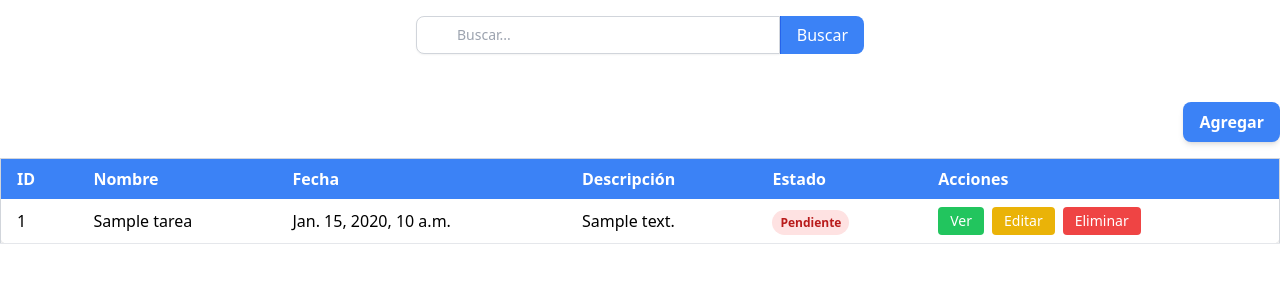
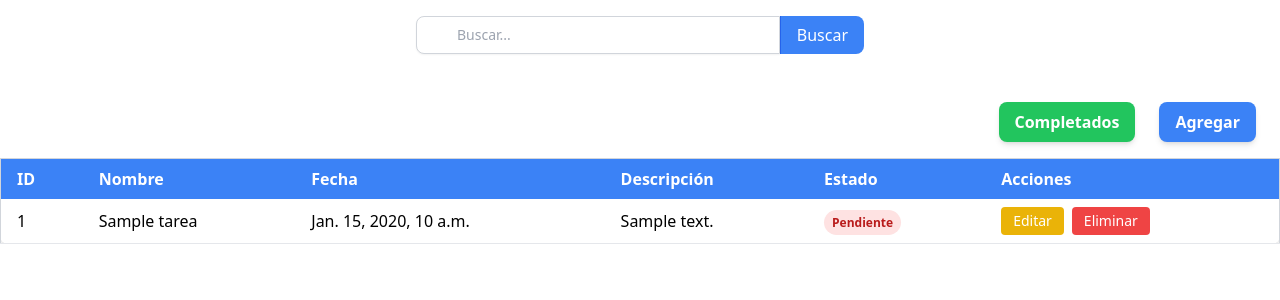
Before and after one commit to lal04/Gestor-de-Tareas, a Django app: page /tarea/ in a window 1280 px wide. Shown: the top 300 px of the page. Run offline with Django 4.2, Linux system fonts and the light colour scheme; tables that the repository leaves empty hold one stand-in row (values such as "Sample post"); some libraries are stand-ins or nearby versions.

Commit message:
busqueda y filtro completados

```diff
--- a/tarea/templates/base.html
+++ b/tarea/templates/base.html
@@ -9,31 +9,7 @@
     <title> {% block title%} {% endblock title%}</title>
 </head>
 <body>
-    <header>
-        <div class="flex items-center justify-center p-4">
-            <form class="relative flex w-full max-w-md">
-              <!-- Input -->
-              <input
-                type="text"
-                placeholder="Buscar..."
-                class="w-full py-2 pl-10 pr-4 text-sm border rounded-l-lg shadow-sm focus:ring-blue-500 focus:border-blue-500 border-gray-300"
-              />
-              <!-- Botón -->
-              <button
-                type="submit"
-                class="px-4 text-white bg-blue-500 border-l border-blue-600 rounded-r-lg hover:bg-blue-600 focus:ring-2 focus:ring-blue-500"
-              >
-                Buscar
-              </button>
-            </form>
-          </div>
-
-
-
-
-    </header>
-
-    <main>
+      <main>
         {% block content%}
         {% endblock content%}
 
--- a/tarea/templates/tarea_detail.html
+++ b/tarea/templates/tarea_detail.html
@@ -17,10 +17,10 @@
             <p><span class="font-semibold text-gray-800">Fecha de creación:</span> {{ tarea.fecha }}</p>
             <p><span class="font-semibold text-gray-800">Descripción:</span> {{ tarea.descripcion }}</p>
             <p><span class="font-semibold text-gray-800">Estado:</span>
-                {% if tarea.estado %}
-                    <span class="text-green-500 font-semibold">Completado</span>
+                {% if tarea.estado == 'pendiente' %}
+                    <span class="text-red-500 font-semibold">{{tarea.estado.capitalize}}</span>
                 {% else %}
-                    <span class="text-red-500 font-semibold">Pendiente</span>
+                    <span class="text-green-500 font-semibold">{{tarea.estado.capitalize}}</span>
                 {% endif %}
             </p>
         </div>
--- a/tarea/templates/tarea_list.html
+++ b/tarea/templates/tarea_list.html
@@ -4,11 +4,54 @@
 
 {% block content%}
 
+<div class="flex items-center justify-center p-4">
+    <form method="get" action=" {% url 'tarea_list' %} " class="relative flex w-full max-w-md">
+      <!-- Input -->
+      <input
+        name="busqueda"
+
+        value=""
+        type="text"
+        placeholder="Buscar..."
+        class="w-full py-2 pl-10 pr-4 text-sm border rounded-l-lg shadow-sm focus:ring-blue-500 focus:border-blue-500 border-gray-300"
+      />
+      <!-- Botón -->
+      <button
+        type="submit"
+        class="px-4 text-white bg-blue-500 border-l border-blue-600 rounded-r-lg hover:bg-blue-600 focus:ring-2 focus:ring-blue-500"
+      >
+        Buscar
+      </button>
+    </form>
+  </div>
+
 <div class="container mx-auto mt-8">
+
+    <!-- Contenedor de botones -->
+
+    <div class="flex justify-end mb-4">
+        <!-- Botón de completados -->
+
+        <form method="get" action=" {% url 'tarea_list' %} ">
+            <!-- Input -->
+            <input
+
+            hidden
+              name="completados"
+              value="completada"
+
+            />
+            <!-- Botón -->
+            <button class="px-4 mr-6 py-2 bg-green-500 text-white font-semibold rounded-lg shadow-md hover:bg-green-600 focus:outline-none focus:ring-2 focus:ring-green-400 focus:ring-opacity-75"
+              type="submit"
+            >
+              Completados
+            </button>
+          </form>
+
         <!-- Botón de agregar -->
-    <div class="flex justify-end mb-4">
         <a href="{% url 'tarea_create' %}"
-           class="px-4 py-2 bg-blue-500 text-white font-semibold rounded-lg shadow-md hover:bg-blue-600 focus:outline-none focus:ring-2 focus:ring-blue-400 focus:ring-opacity-75">
+           class="px-4 mr-6 py-2 bg-blue-500 text-white font-semibold rounded-lg shadow-md hover:bg-blue-600 focus:outline-none focus:ring-2 focus:ring-blue-400 focus:ring-opacity-75">
            Agregar
         </a>
     </div>
@@ -28,7 +71,9 @@
             </thead>
             <tbody>
                 {% for tarea in tarea_list %}
-                <tr class="border-b hover:bg-gray-100">
+
+
+                    <tr class="border-b hover:bg-gray-100 cursor-pointer" onclick="window.location.href='{% url "tarea_detail" tarea.pk %}'">
                         <td class="px-4 py-2">{{ tarea.pk }}</td>
                         <td class="px-4 py-2">{{ tarea.nombre }}</td>
                         <td class="px-4 py-2">{{ tarea.fecha }}</td>
@@ -41,10 +86,6 @@
                             {% endif %}
                         </td>
                     <td class="px-4 py-2 flex space-x-2">
-                        <a href="{% url 'tarea_detail' tarea.pk %}"
-                           class="px-3 py-1 text-sm text-white bg-green-500 rounded hover:bg-green-600">
-                           Ver
-                        </a>
                         <a href="{% url 'tarea_update' tarea.pk %}"
                            class="px-3 py-1 text-sm text-white bg-yellow-500 rounded hover:bg-yellow-600">
                            Editar
--- a/tarea/views.py
+++ b/tarea/views.py
@@ -18,6 +18,29 @@ class TareaListView(ListView):
     model=Tarea
     template_name='tarea_list.html'
 
+    def get_queryset(self):
+        #queryset=Tarea.objects.all()
+
+        queryset=Tarea.objects.filter(estado='pendiente')
+
+
+        query=self.request.GET.get('busqueda', '')
+
+        completados=self.request.GET.get('completados', '')
+
+
+        if query:
+
+            queryset=queryset.filter(nombre__icontains=query)
+
+        if completados:
+
+            queryset=Tarea.objects.filter(estado=completados)
+
+
+
+        return queryset
+
 
 class TareaUpdateView(UpdateView):
     model=Tarea
```
Lines whose indentation alone changed are shown as unchanged.
